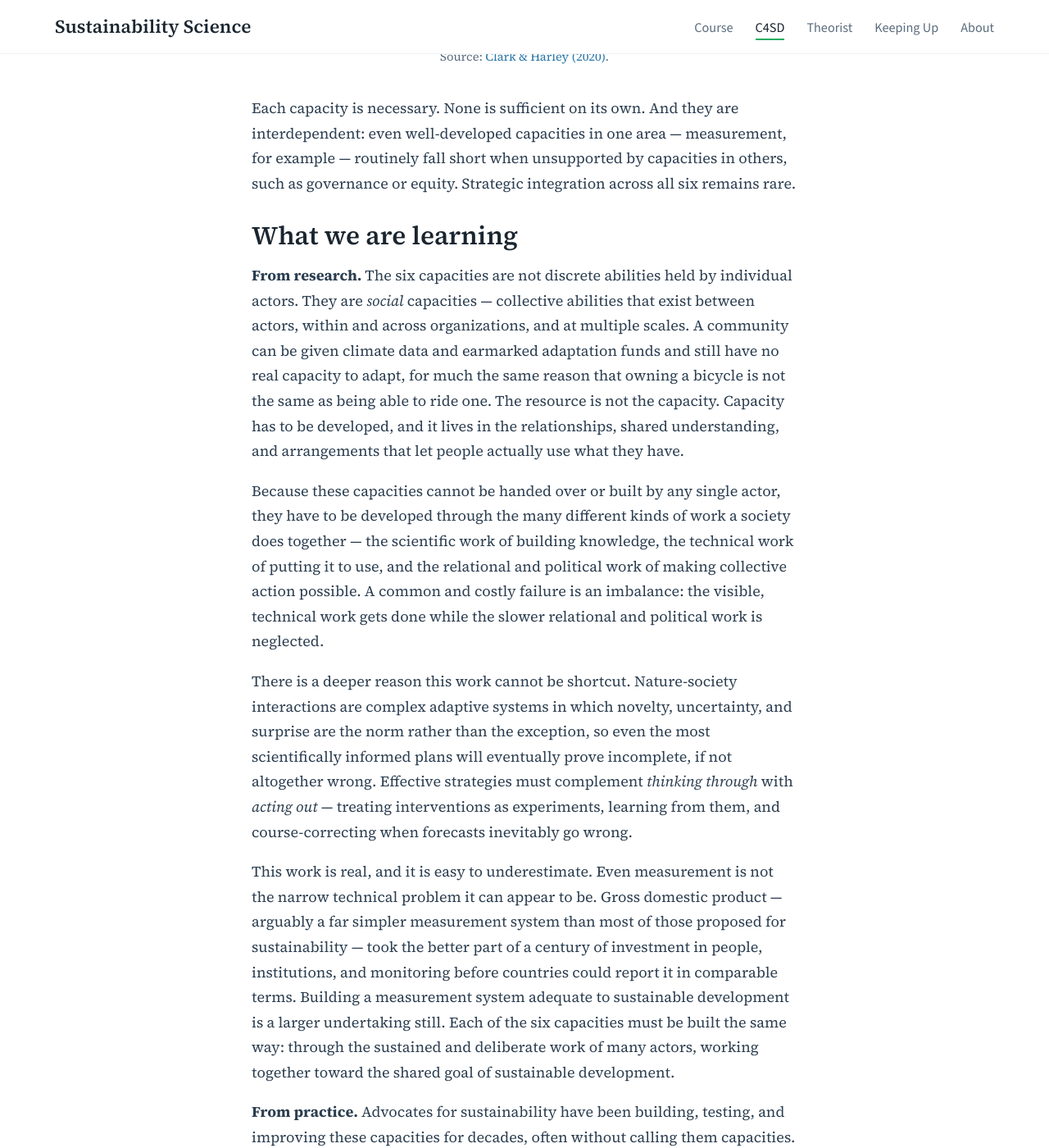
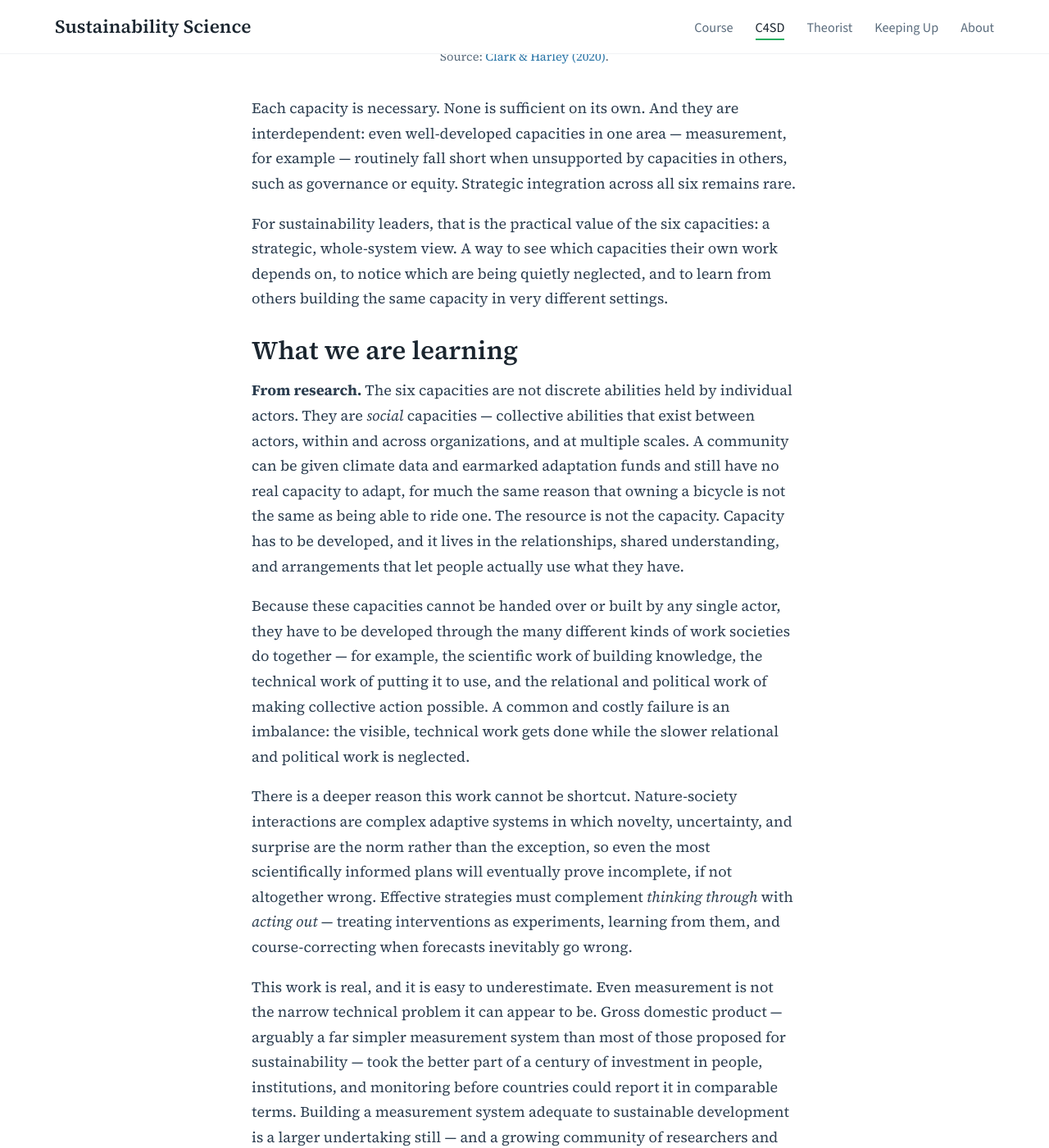
Before and after one commit to agharley/sustsci, a Jekyll site: the page built from c4sd/index.md, in a window 1280 px wide and 1400 px high, scrolled down 2916 px. Shown: the whole window at 82% size. Built offline with Jekyll 4.4.1, drawn with Linux system fonts in a browser that asks for light colours; some of the changed text lies outside the part shown.

Commit message:
Update index.md
c4sd edits

```diff
--- a/c4sd/index.md
+++ b/c4sd/index.md
@@ -21,11 +21,11 @@
 become, at best, a Sisyphean nightmare of whack-a-mole, and often end up competing with or
 undermining one another.
 
-The pursuit of sustainability therefore requires a set of strategic capacities. By
-*capacity* we mean both the intention and the ability to accomplish a task or achieve an
-outcome — or, more bluntly, the ability to get stuff done: the abilities that enable
-individuals, communities, and organizations to make good decisions and act together under
-uncertainty. Where those capacities are missing or underdeveloped, agreement on shared goals
+The pursuit of sustainability therefore requires a set of strategic capacities — the
+abilities that let people, communities, and organizations make good decisions and work
+together when the future is uncertain. By *capacity* we mean both the intention and the
+ability to accomplish a task or achieve an outcome — or, more bluntly, the ability to get
+stuff done. Where those capacities are missing or underdeveloped, agreement on shared goals
 and sound science do not translate into progress toward sustainability.
 
 The result is too often a missing middle — an inability to connect widespread agreement on
@@ -34,13 +34,12 @@
 
 ## The six capacities
 
-Sustainability science has spent decades understanding how nature-society systems work. But
-understanding how a system behaves is not the same as knowing how to build the capacity to
-change it — and it is that second question that the C4SD project takes up. Asked this way,
-the answer is remarkably consistent: six strategic capacities, recurring across [the many
-research programs that make up sustainability science](https://doi.org/10.1146/annurev-environ-012420-043621).
-We did not invent them. We reframed them — around what it takes to build and support
-sustainable development, rather than explain it.
+The field of sustainability science has spent the past several decades understanding how
+nature-society systems work and where they may be heading. But understanding how a system
+behaves is not the same as knowing how to build the capacity to change it — and it is that
+second question that the C4SD project takes up. The six capacities are not our invention. We
+arrived at them inductively, synthesizing work across the many, often disparate
+[research programs that make up the field of sustainability science](https://www.annualreviews.org/content/table/10.1146/annurev-environ-012420-043621.t1?fmt=ahah&fullscreen=true&lang=en).
 
 - **The capacity to promote equity**, both within and among generations
 - **The capacity to measure** progress toward sustainable development
@@ -63,6 +62,11 @@
 unsupported by capacities in others, such as governance or equity. Strategic integration
 across all six remains rare.
 
+For sustainability leaders, that is the practical value of the six capacities: a strategic,
+whole-system view. A way to see which capacities their own work depends on, to notice which
+are being quietly neglected, and to learn from others building the same capacity in very
+different settings.
+
 ## What we are learning
 
 **From research.** The six capacities are not discrete abilities held by individual actors.
@@ -74,11 +78,11 @@
 understanding, and arrangements that let people actually use what they have.
 
 Because these capacities cannot be handed over or built by any single actor, they have to be
-developed through the many different kinds of work a society does together — the scientific
-work of building knowledge, the technical work of putting it to use, and the relational and
-political work of making collective action possible. A common and costly failure is an
-imbalance: the visible, technical work gets done while the slower relational and political
-work is neglected.
+developed through the many different kinds of work societies do together — for example, the
+scientific work of building knowledge, the technical work of putting it to use, and the
+relational and political work of making collective action possible. A common and costly
+failure is an imbalance: the visible, technical work gets done while the slower relational
+and political work is neglected.
 
 There is a deeper reason this work cannot be shortcut. Nature-society interactions are
 complex adaptive systems in which novelty, uncertainty, and surprise are the norm rather than
@@ -91,10 +95,12 @@
 technical problem it can appear to be. Gross domestic product — arguably a far simpler
 measurement system than most of those proposed for sustainability — took the better part of a
 century of investment in people, institutions, and monitoring before countries could report
-it in comparable terms. Building a measurement system adequate to sustainable development is a
-larger undertaking still. Each of the six capacities must be built the same way: through the
-sustained and deliberate work of many actors, working together toward the shared goal of
-sustainable development.
+it in comparable terms. Building a measurement system adequate to sustainable development is
+a larger undertaking still — and a growing community of researchers and practitioners is now
+doing that work, developing indicators, testing them, and building the institutions to
+sustain them. Each of the six capacities must be built the same way: through the sustained
+and deliberate work of many actors, working together toward the shared goal of sustainable
+development.
 
 **From practice.** Advocates for sustainability have been building, testing, and improving
 these capacities for decades, often without calling them capacities. Society already knows
```
Also changed, not shown: other parts of c4sd/index.md (+1 -1 lines).
